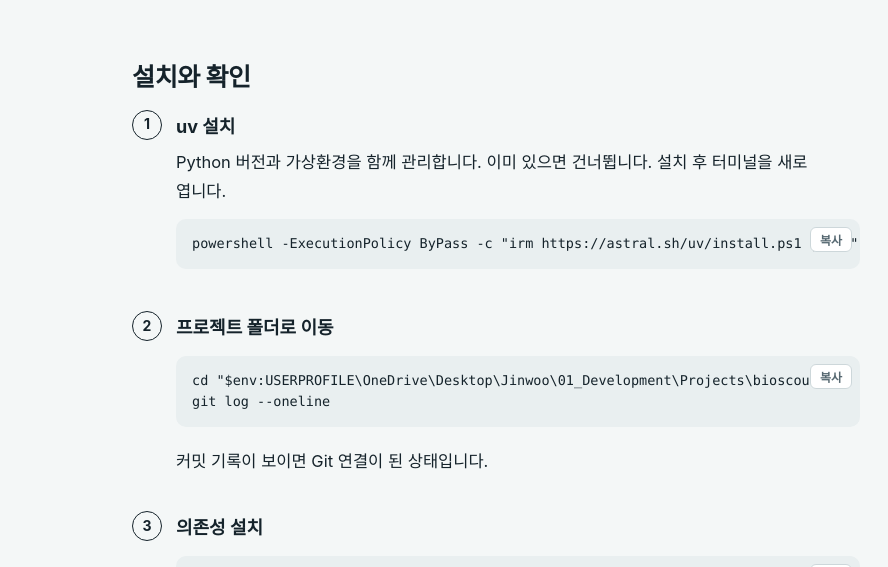
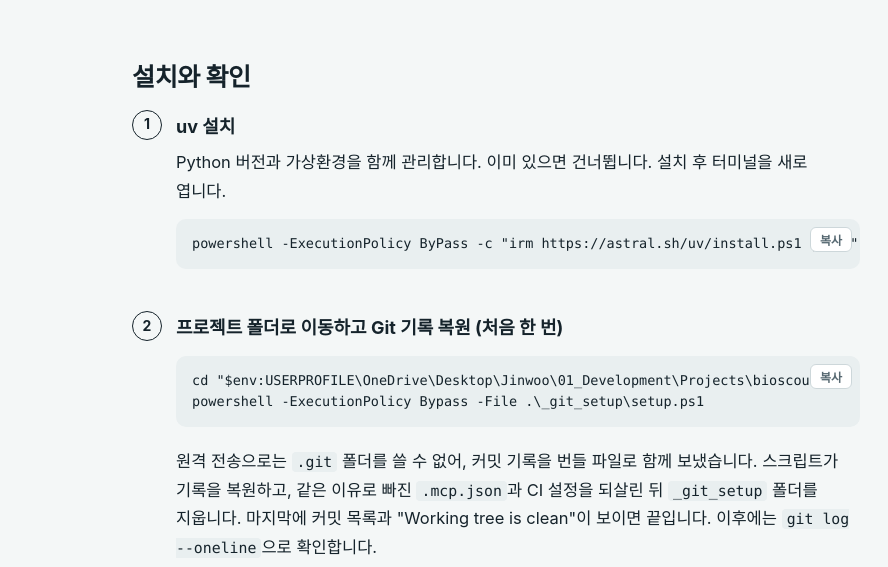
Before and after one commit to Jinwooseol/bioscout, a plain HTML site: page docs/guide.html in a window 1280 px wide. Shown: the part 221-788 px from the top of the page, without its empty margins (144-1032 px from the left). Drawn offline with Linux system fonts and the light colour scheme; a web font is replaced by a local one.

Commit message:
Document the one-time Git history restore on Windows
Co-Authored-By: Claude Opus 5.5 <noreply@anthropic.com>
Claude-Session: https://claude.ai/code/session_01SdChMyhDXMwM5KZVnA3XJ6

```diff
--- a/docs/guide.html
+++ b/docs/guide.html
@@ -31,10 +31,10 @@
       <div class="cmd"><pre><code>powershell -ExecutionPolicy ByPass -c "irm https://astral.sh/uv/install.ps1 | iex"</code></pre></div>
     </li>
     <li>
-      <h3>프로젝트 폴더로 이동</h3>
+      <h3>프로젝트 폴더로 이동하고 Git 기록 복원 (처음 한 번)</h3>
       <div class="cmd"><pre><code>cd "$env:USERPROFILE\OneDrive\Desktop\Jinwoo\01_Development\Projects\bioscout"
-git log --oneline</code></pre></div>
-      <p>커밋 기록이 보이면 Git 연결이 된 상태입니다.</p>
+powershell -ExecutionPolicy Bypass -File .\_git_setup\setup.ps1</code></pre></div>
+      <p>원격 전송으로는 <code>.git</code> 폴더를 쓸 수 없어, 커밋 기록을 번들 파일로 함께 보냈습니다. 스크립트가 기록을 복원하고, 같은 이유로 빠진 <code>.mcp.json</code>과 CI 설정을 되살린 뒤 <code>_git_setup</code> 폴더를 지웁니다. 마지막에 커밋 목록과 "Working tree is clean"이 보이면 끝입니다. 이후에는 <code>git log --oneline</code>으로 확인합니다.</p>
     </li>
     <li>
       <h3>의존성 설치</h3>
```
Also changed, not shown: docs/progress.html (+2 -0 lines).
